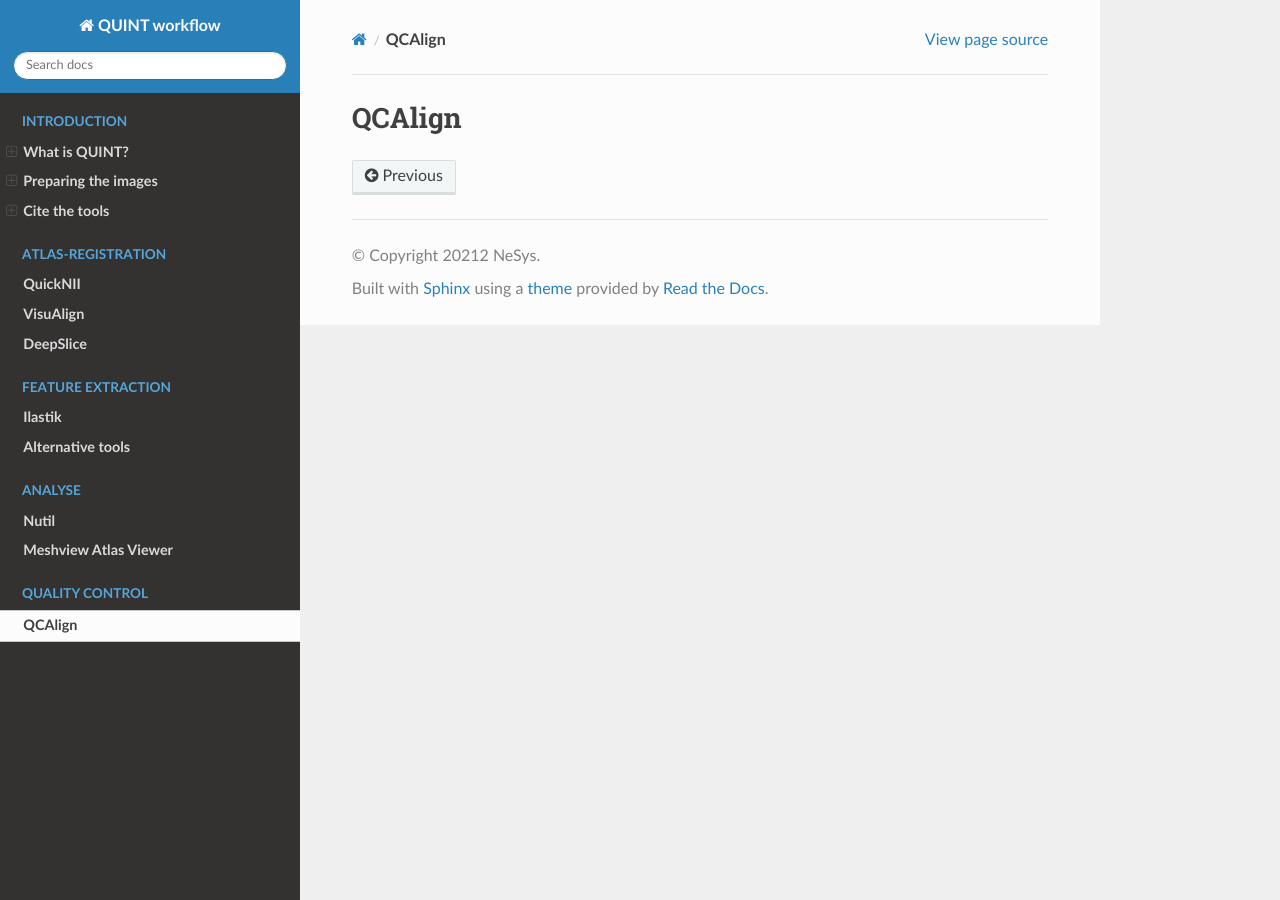
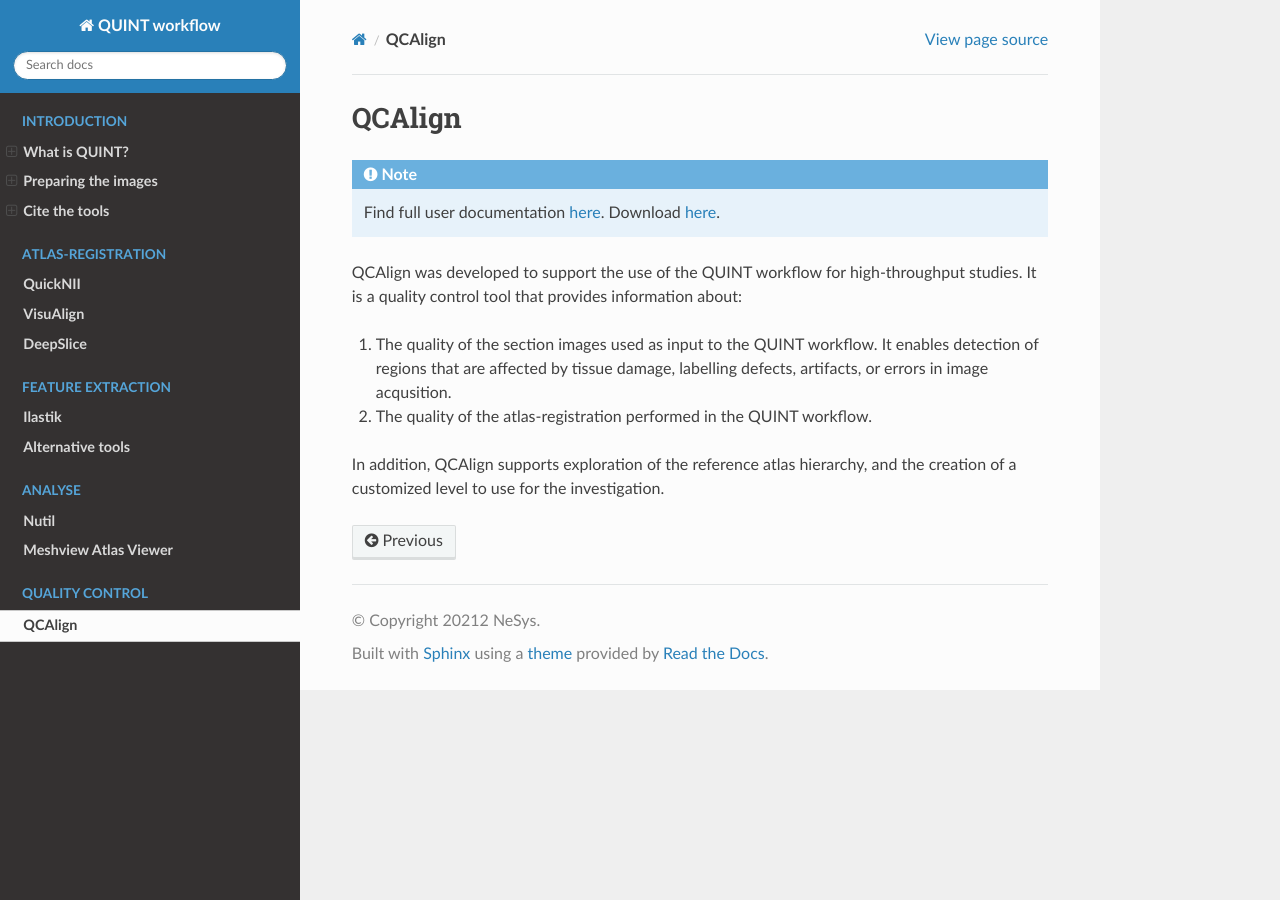
Before and after one commit to Neural-Systems-at-UIO/QUINT_workflow, a Sphinx documentation site: the page built from docs/QCAlign.rst, in a window 1280 px wide. Built offline with Sphinx 7.4.7 and the Read the Docs theme 2.0.0, drawn with Linux system fonts in a browser that asks for light colours.

Commit message:
Update QCAlign.rst

```diff
--- a/docs/QCAlign.rst
+++ b/docs/QCAlign.rst
@@ -1,2 +1,14 @@
 **QCAlign**
 ------------
+
+.. note::
+   Find full user documentation `here <https://qcalign.readthedocs.io/en/latest/>`_.
+   Download `here <https://www.nitrc.org/projects/qcalign>`_.
+
+QCAlign was developed to support the use of the QUINT workflow for high-throughput studies. It is a quality control tool that provides information about:
+
+1. The quality of the section images used as input to the QUINT workflow. It enables detection of regions that are affected by tissue damage, labelling defects, artifacts, or errors in image acqusition.
+
+2. The quality of the atlas-registration performed in the QUINT workflow.
+
+In addition, QCAlign supports exploration of the reference atlas hierarchy, and the creation of a customized level to use for the investigation.
```
